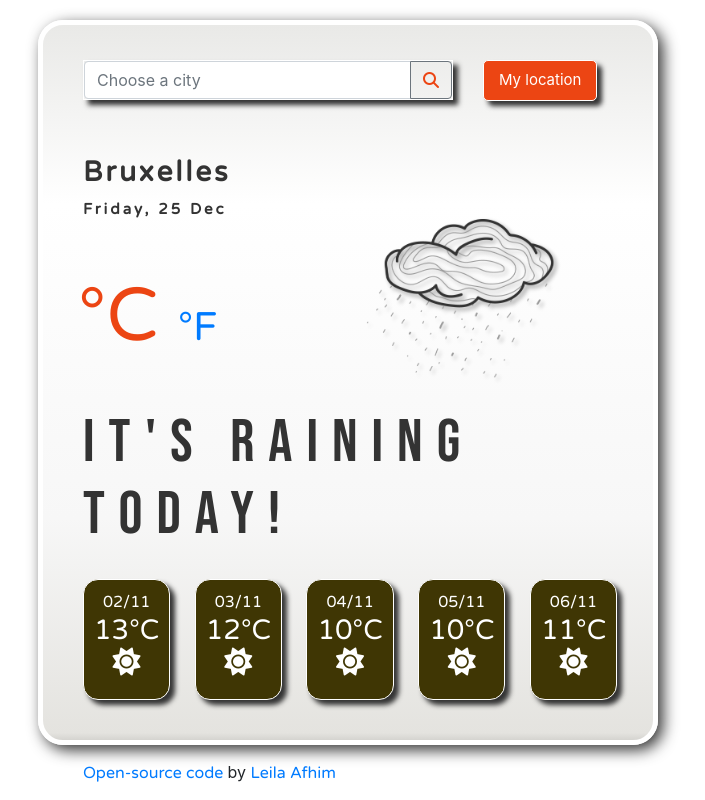
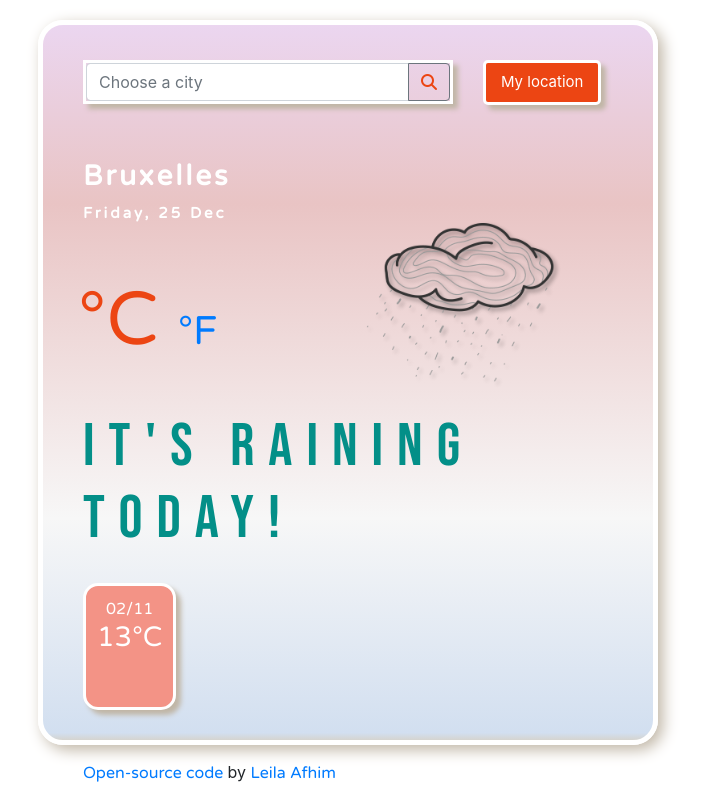
Before and after one commit to LeilaAfhim/weather-app, a plain HTML site: page index.html in a window 1280 px wide. Shown: the whole page, without its empty margins (62-767 px from the left). Drawn offline with nearby package versions, Linux system fonts and the light colour scheme; no server answers.

Commit message:
css updated

```diff
--- a/index.html
+++ b/index.html
@@ -73,45 +73,10 @@
             <br />
             <h3>13°C
                 <br />
-                <i class="fas fa-sun" id="forecastIcon"></i>
+                <img class="forecastIcon">
             </h3>
         </button>
 
-        <button class="next-days">
-            03/11
-            <br />
-            <h3>12°C
-                <br />
-                <i class="fas fa-sun"></i>
-            </h3>
-        </button>
-
-        <button class="next-days">
-            04/11
-            <br />
-            <h3>10°C
-                <br />
-                <i class="fas fa-sun"></i>
-            </h3>
-        </button>
-
-        <button class="next-days">
-            05/11
-            <br />
-            <h3>10°C
-                <br />
-                <i class="fas fa-sun"></i>
-            </h3>
-        </button>
-
-        <button class="next-days">
-            06/11
-            <br />
-            <h3>11°C
-                <br />
-                <i class="fas fa-sun"></i>
-            </h3>
-        </button>
        </div>
 </div>
         </div>
--- a/script.js
+++ b/script.js
@@ -77,7 +77,7 @@ forecast= response.data.list[index];
             <br />
             <h3>${Math.round(forecast.main.temp)}°C
                 <br />
-                <img src="https://openweathermap.org/img/wn/${forecast.weather[0].icon}@2x.png">
+                <img src="https://openweathermap.org/img/wn/${forecast.weather[0].icon}@2x.png" width=60px>
             </h3>
         </button>`;
 }
--- a/style.css
+++ b/style.css
@@ -1,7 +1,7 @@
 .message {
   font-size: 60px;
   font-family: "Bebas Neue", cursive;
-  color: #333333;
+  color: #038f88;
   letter-spacing: 14px;
   margin-left: 20px;
   margin-top: 10px;
@@ -9,7 +9,7 @@
 
 .city {
   margin-left: 20px;
-  color: #333333;
+  color: white;
   margin-top: 40px;
   font-size: 28px;
   font-weight: bold;
@@ -22,7 +22,7 @@
   font-weight: bold;
   font-family: "Varela Round", sans-serif;
   letter-spacing: 3px;
-  color: #333333;
+  color: white;
   margin-bottom: 40px;
 }
 
@@ -43,21 +43,21 @@
   font-size: 18px;
   margin-top: 15px;
 
-  border: solid 1px white;
+  border: solid 3px white;
   margin-left: 20px;
 
-  box-shadow: 5px 5px 5px #333333;
+  box-shadow: 5px 5px 5px #c0b6a6;
 }
 
 .current {
   font-size: 15px;
   margin-top: 15px;
   padding: 8px 15px;
-  border: solid 1px white;
+  border: solid 3px white;
   margin-left: 20px;
 
   border-radius: 5px;
-  box-shadow: 5px 5px 5px #333333;
+  box-shadow: 5px 5px 5px #c0b6a6;
   background: #ec4513;
   color: white;
 }
@@ -67,21 +67,26 @@
 }
 
 .next-days {
-  border: solid 1px white;
-  box-shadow: 5px 5px 5px #333333;
+  border: solid 3px white;
+  box-shadow: 5px 5px 5px #c0b6a6;
   border-radius: 15px;
-  padding: 10px;
+  padding: 11px;
   font-family: "Varela Round", sans-serif;
-  background: #3f3604;
+  background: #f39386;
   margin-left: 20px;
   margin-top: 20px;
-  margin-bottom: 20px;
+  margin-bottom: 10px;
   color: white;
+}
+
+.forecastIcon {
+  margin-top: 5px;
 }
 
 h3 {
   font-size: 20px;
   color: white;
+  margin: 0px;
 }
 
 body {
@@ -148,7 +153,7 @@ p:hover {
 
 .weather-app {
   max-width: 620px;
-  box-shadow: 5px 5px 15px #333333;
+  box-shadow: 5px 5px 15px #c0b6a6;
   border: 5px solid #ffffff;
   border-radius: 25px;
   padding: 20px;
@@ -156,10 +161,10 @@ p:hover {
   background-image: linear-gradient(
     to top,
     #d5d4d0 0%,
-    #e4e3df 1%,
+    #d2dff0 1%,
     #f7f7f7 31%,
-    #ffffff 75%,
-    #e9e9e7 100%
+    #e9c4c4 75%,
+    #ebd6f0 100%
   );
 }
 
```
